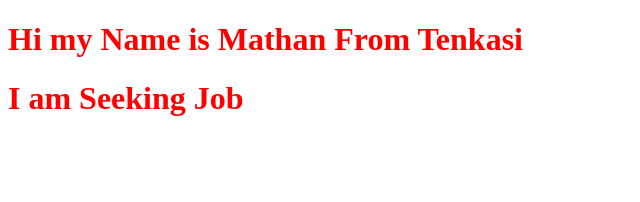
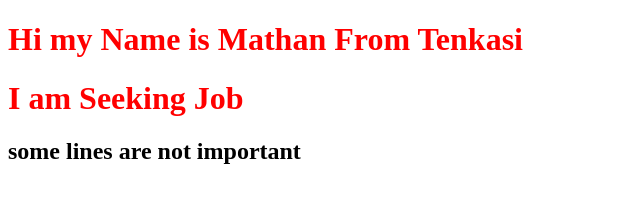
Before and after one commit to Mathan-dd15/Demo, a plain HTML site: page index.html in a window 1280 px wide. Shown: the whole page, without its empty margins (0-640 px from the left). Drawn offline with Linux system fonts and the light colour scheme.

Commit message:
add some lines

```diff
--- a/index.html
+++ b/index.html
@@ -9,5 +9,6 @@
 <body>
     <h1>Hi my Name is Mathan From Tenkasi</h1>
     <h1>I am Seeking Job</h1>
+    <h2>some lines are not important</h2>
 </body>
 </html>
```
